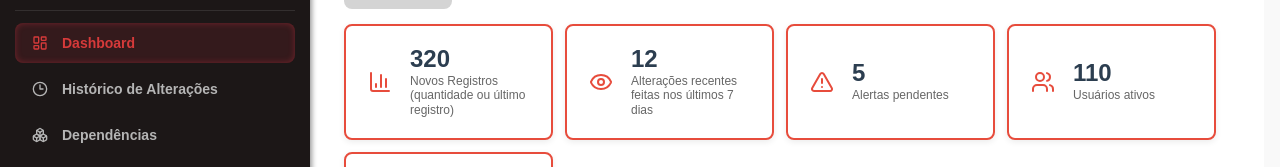
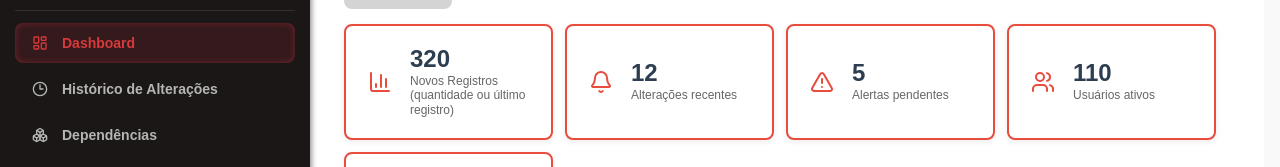
Before and after one commit to JotaNunesSquad03/Sistema_de_Gerenciamento_Jota_Nunes_Squad03, a React (Vite) app in the folder app/: page /dashboard in a window 1280 px wide. Shown: the part 171-338 px from the top of the page. Built offline with nearby package versions, Linux system fonts and the light colour scheme.

Commit message:
Troca de icone

```diff
--- a/app/src/components/pages/Dashboard/Dashboard.jsx
+++ b/app/src/components/pages/Dashboard/Dashboard.jsx
@@ -8,6 +8,7 @@ import {
   Filter,
   Edit,
   Eye,
+  Bell,
   Trash2,
   BookOpen,
   X,
@@ -70,11 +71,11 @@ export default function Dashboard() {
 
           <div className="metric-card">
             <div className="metric-icon">
-              <Eye />
+              <Bell />
             </div>
             <div className="metric-content">
               <div className="metric-value">12</div>
-              <p>Alterações recentes feitas nos últimos 7 dias</p>
+              <p>Alterações recentes</p>
             </div>
           </div>
 
```
